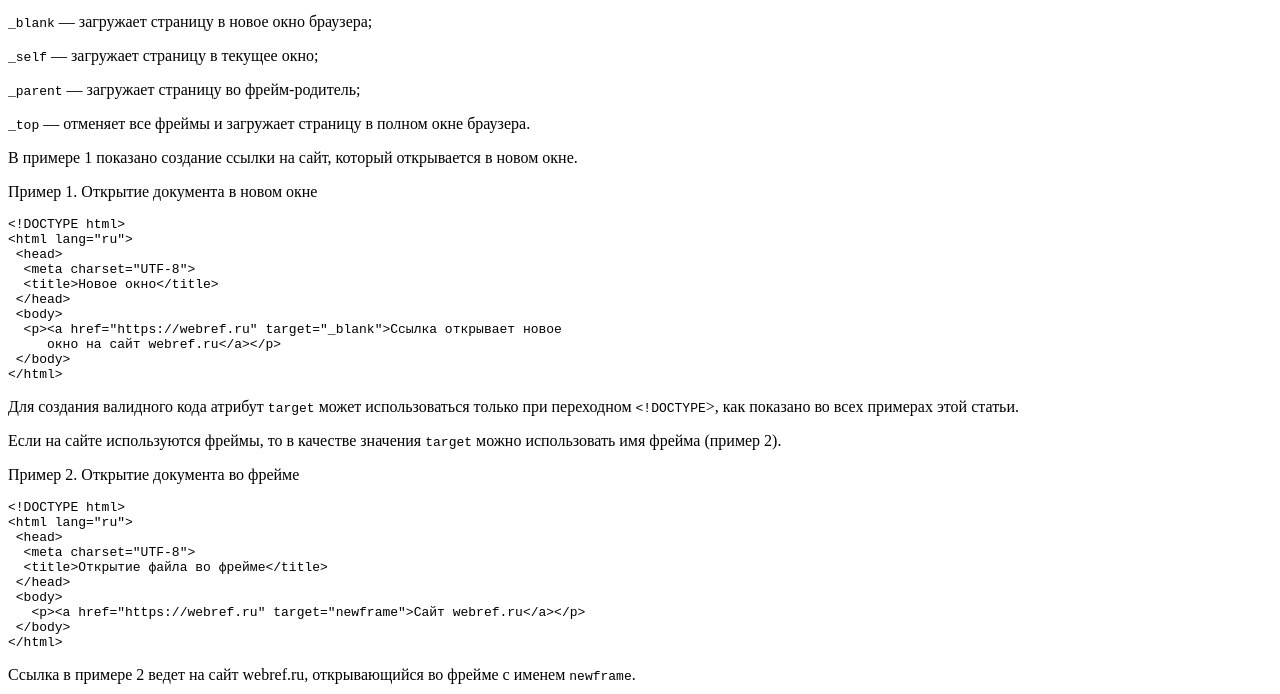
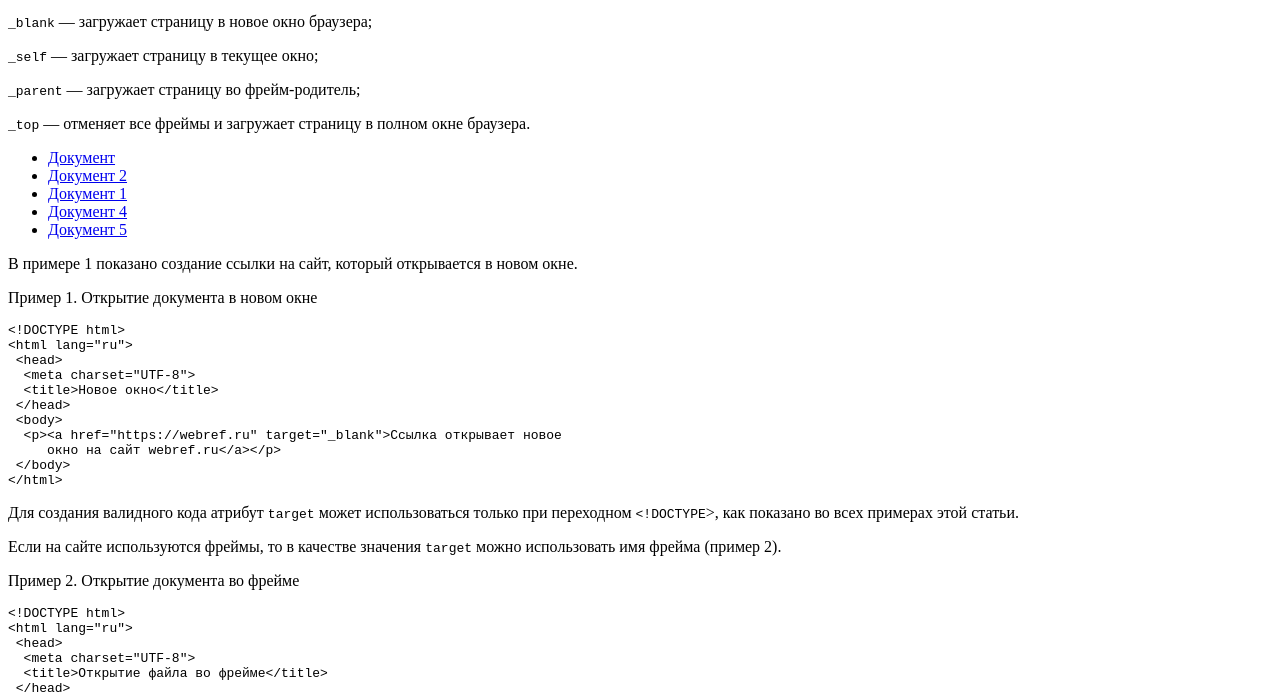
Before and after one commit to Alissaas/Alissaas.github.io, a plain HTML site: page lab1/lab_3/doc3.html in a window 1280 px wide. Shown: the part 119-813 px from the top of the page. Drawn offline with Linux system fonts and the light colour scheme.

Commit message:
Update doc3.html

```diff
--- a/lab1/lab_3/doc3.html
+++ b/lab1/lab_3/doc3.html
@@ -16,7 +16,15 @@
 <p> <code>_parent</code> &#8212; загружает страницу во фрейм-родитель;</p>
 <p> <code>_top</code> &#8212; отменяет все фреймы и загружает страницу в полном
   окне браузера.</p>
-
+<nav>
+  <ul>
+    <li><a href="doc.html">Документ </a></li>
+    <li><a href="doc2.html">Документ 2</a></li>
+    <li><a href="doc1.html">Документ 1</a></li>
+    <li><a href="doc4.html">Документ 4</a></li>
+    <li><a href="doc5.html">Документ 5</a></li>
+  </ul>
+</nav>
 <p>В примере&nbsp;1 показано создание ссылки на сайт, который открывается в новом окне.</p>
 <p>Пример 1. Открытие документа в новом окне</p>
 <pre><code>&lt;!DOCTYPE html&gt;
```
